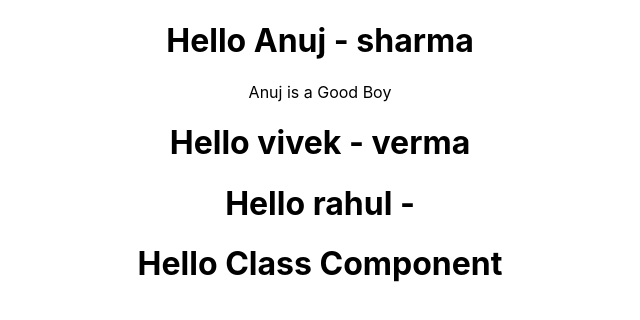
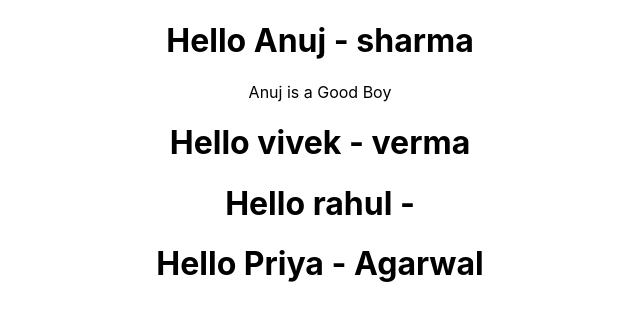
Before and after one commit to Priyaagarrwal/React_Learning, a React (Create React App) app: page / in a window 1280 px wide. Shown: the top 320 px of the page, without its empty margins (320-960 px from the left). Built offline with nearby package versions, Linux system fonts and the light colour scheme.

Commit message:
Cheaderprops

```diff
--- a/src/App.js
+++ b/src/App.js
@@ -12,8 +12,7 @@ class App extends React.Component
       </Header>
       <Header name="vivek" last="verma"/>
       <Header name="rahul"/>
-
-      <CHeader/>
+      <CHeader name="Priya" last="Agarwal"/>
       </div>
     );
   }
--- a/src/components/CHeader.js
+++ b/src/components/CHeader.js
@@ -2,7 +2,7 @@ import React from 'react';
 class CHeader extends React.Component
 {
     render(){
-return <h1>Hello Class Component</h1>
+return <h1>Hello {this.props.name} - {this.props.last}</h1>
 }
 }
 export default CHeader;
```
